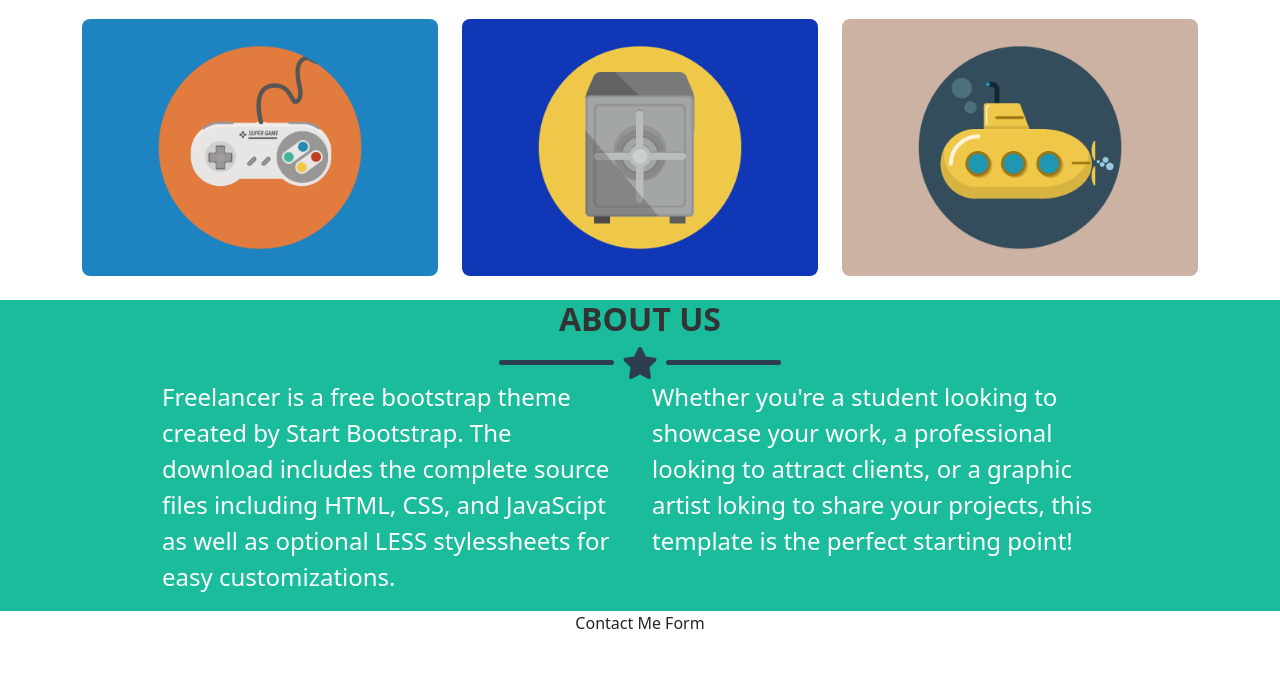
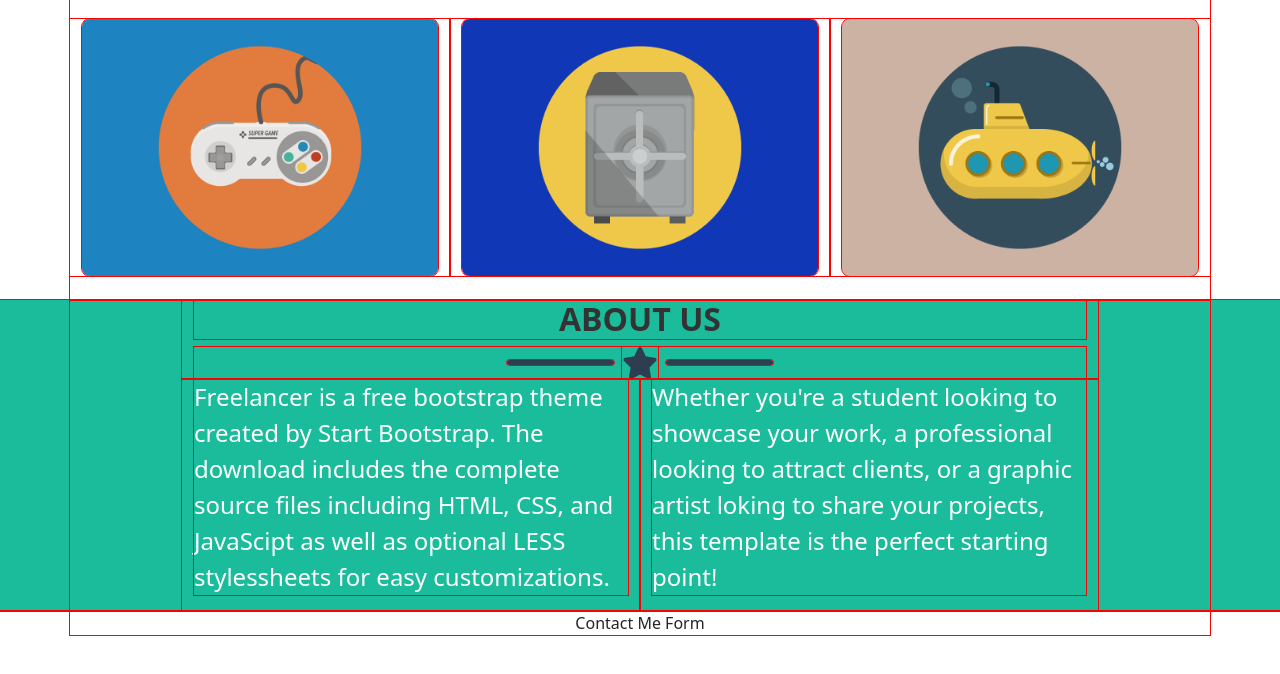
Before and after one commit to ruggerifrancesco/html-css-bootstrap-freelancer, a plain HTML site: page index.html in a window 1280 px wide. Shown: the part 805-1479 px from the top of the page. Drawn offline with nearby package versions, Linux system fonts and the light colour scheme.

Commit message:
first general commit of the day

```diff
--- a/assets/css/style.css
+++ b/assets/css/style.css
@@ -1,5 +1,7 @@
 /* <!-- Rule: Mobile First --> */
-
+* {
+    outline: 1px solid red;
+}
 
 /* Root Section */
 :root {
@@ -98,6 +100,9 @@
         .me-about-paragraph {
             font-size: 1.5rem;
         }
+        .me-about-us-row {
+            padding: 0 7rem;
+        }
     }
 
 /* Contact-Me Section */
--- a/index.html
+++ b/index.html
@@ -9,9 +9,6 @@
     <title>Document</title>
     <link rel="shortcut icon" href="favicon.ico" type="image/x-icon">
 
-    <!-- CSS Link -->
-    <link rel="stylesheet" href="assets/css/style.css">
-
     <!-- Font Awesome CDN -->
     <link rel="stylesheet" href="https://cdnjs.cloudflare.com/ajax/libs/font-awesome/6.4.0/css/all.min.css"
     integrity="sha512-iecdLmaskl7CVkqkXNQ/ZH/XLlvWZOJyj7Yy7tcenmpD1ypASozpmT/E0iPtmFIB46ZmdtAc9eNBvH0H/ZpiBw==" crossorigin="anonymous" referrerpolicy="no-referrer" />
@@ -19,6 +16,9 @@
     <!-- BootStrap CDN -->
     <link href="https://cdn.jsdelivr.net/npm/bootstrap@5.3.0-alpha3/dist/css/bootstrap.min.css"
     rel="stylesheet" integrity="sha384-KK94CHFLLe+nY2dmCWGMq91rCGa5gtU4mk92HdvYe+M/SXH301p5ILy+dN9+nJOZ" crossorigin="anonymous">
+
+    <!-- CSS Link -->
+    <link rel="stylesheet" href="assets/css/style.css">
 
 </head>
 <body>
@@ -103,7 +103,6 @@
             <div class="container-fluid container-sm container-md container-lg">
                 <div class="row me-about-us-row">
                     <div class="col-12 text-center">
-                        <div class="col-12">
 
                     <h2 class="about-us-title text-uppercase">About Us</h2>
 
@@ -113,7 +112,6 @@
                         <div class="me-star-line me-star-line-about rounded-5"></div>
                     </div>
 
-                        </div>
                     </div>
                         <div class="col-12 col-md-6">
                             <p class="me-about-paragraph lh-2">
```
Lines whose indentation alone changed are shown as unchanged.
